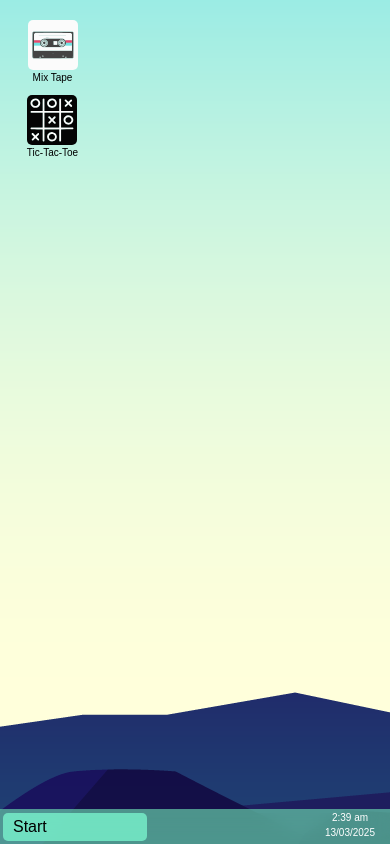
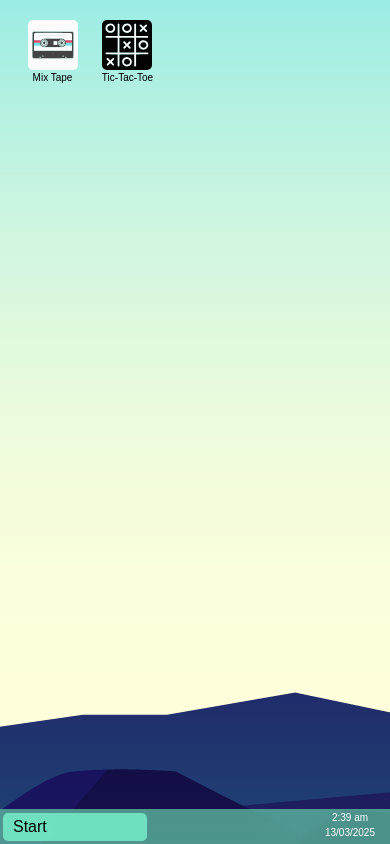
Before and after one commit to SpcyToast/portfolio, a Next.js app: page / in a window 390 px wide. Built offline with nearby package versions, Linux system fonts and the light colour scheme.

Commit message:
responsive homescreen grid

```diff
--- a/client/styles/homepage.css
+++ b/client/styles/homepage.css
@@ -7,12 +7,14 @@ body {
 .homepage {
   display: grid;
   padding: 20px;
-  grid-template-columns: repeat(25, 65px);
-  grid-template-rows: repeat(9, 65px);
-  grid-auto-flow: column;
+  grid-template-columns: repeat(auto-fill, 65px);
+  grid-auto-rows: 65px;
+  grid-auto-flow: row dense;
   align-content: center;
   justify-items: center;
   gap: 10px;
+  max-width: 100vw;
+  max-height: 75vh;
 }
 
 .icon {
```
